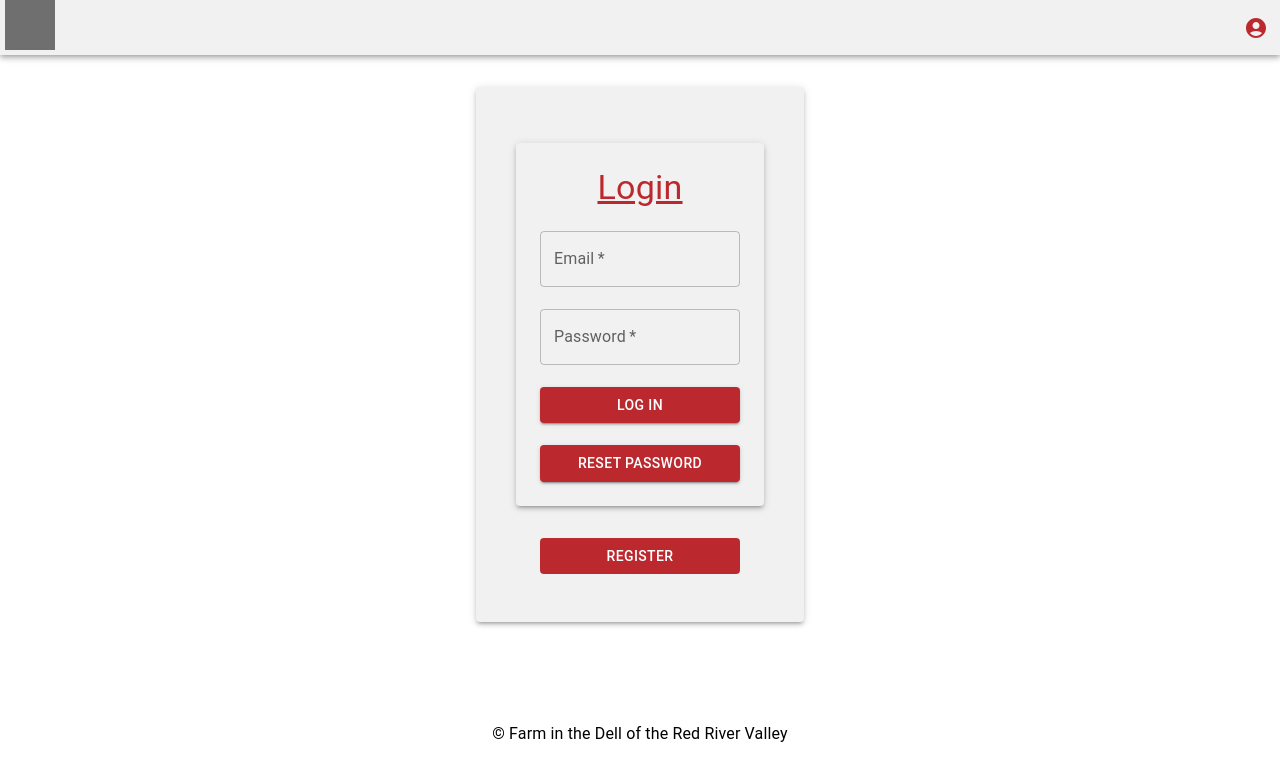
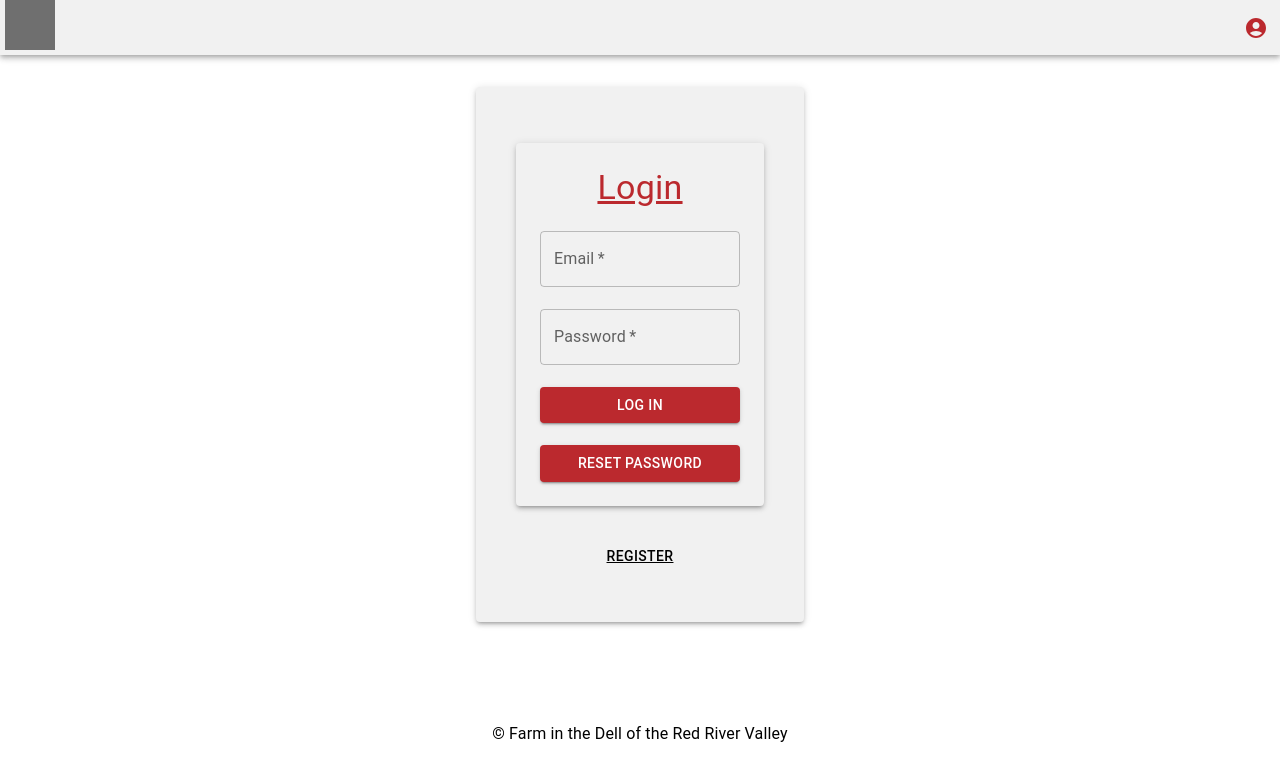
Before and after one commit to sezasada/task_portal, a React (Create React App) app: page /#/main in a window 1280 px wide. Shown: the top 780 px of the page. Built offline with nearby package versions, Linux system fonts and the light colour scheme; no server answers; grey boxes are pictures that could not be loaded.

Commit message:
fixed login, register, and landing page styling

```diff
--- a/src/components/Pages/LandingPage/LandingPage.jsx
+++ b/src/components/Pages/LandingPage/LandingPage.jsx
@@ -49,12 +49,21 @@ function LandingPage() {
           justifyContent: "space-between",
           maxWidth: "750px",
           minWidth: "300px",
+
+
+          flexDirection: "row",
+          flexWrap: "wrap",
+          '@media(max-width: 600px)': {
+            flexDirection: "column",
+            alignItems: "center",
+          },
         }}
       >
         <Box
           sx={{
-            width: "50%",
+            width: "348px",
 			marginTop: "8px",
+			marginRight: "10px",
           }}
         >
           <Paper
@@ -110,15 +119,10 @@ function LandingPage() {
             <Button
               className="btn btn_sizeSm"
               onClick={onLogin}
-              variant="contained"
 			  sx={{
-				color: "white",
-				backgroundColor: "rgb(187, 41, 46)",
-				"&:hover": {
-				  backgroundColor: "rgb(187, 41, 46)",
-				  transform: "scale(1.03)",
-				},
-				width: 300,
+				textDecoration:"underline",
+				color:"black",
+
 			  }}
             >
               Login
--- a/src/components/Pages/LoginPage/LoginPage.jsx
+++ b/src/components/Pages/LoginPage/LoginPage.jsx
@@ -41,20 +41,15 @@ function LoginPage() {
             <Button
               type="button"
               varient="contained"
-            className="btn btn_asLink"
+              className="btn btn_asLink"
+			  sx={{
+				textDecoration:"underline",
+				color:"black",
+
+			  }}
               onClick={() => {
                 history.push("/registration");
               }}
-			  sx={{
-				color: "white",
-				backgroundColor: "rgb(187, 41, 46)",
-				"&:hover": {
-				  backgroundColor: "rgb(187, 41, 46)",
-				  transform: "scale(1.03)",
-				  color: "white",
-				},
-				width: 200,
-			  }}
             >
               Register
             </Button>
--- a/src/components/Pages/RegisterPage/RegisterForm.jsx
+++ b/src/components/Pages/RegisterPage/RegisterForm.jsx
@@ -172,7 +172,7 @@ function RegisterForm() {
 				  backgroundColor: "rgb(187, 41, 46)",
 				  transform: "scale(1.03)",
 				},
-				width: 300,
+				width: 242,
 			  }}>
                 Register
               </Button>
--- a/src/components/Pages/RegisterPage/RegisterPage.jsx
+++ b/src/components/Pages/RegisterPage/RegisterPage.jsx
@@ -40,15 +40,10 @@ function RegisterPage() {
               history.push("/login");
             }}
             sx={{
-              color: "white",
-              backgroundColor: "rgb(187, 41, 46)",
-              "&:hover": {
-                backgroundColor: "rgb(187, 41, 46)",
-                transform: "scale(1.03)",
-                color: "white",
-              },
-              width: 300,
-            }}
+              textDecoration:"underline",
+              color:"black",
+
+              }}
           >
             Login
           </Button>
```
